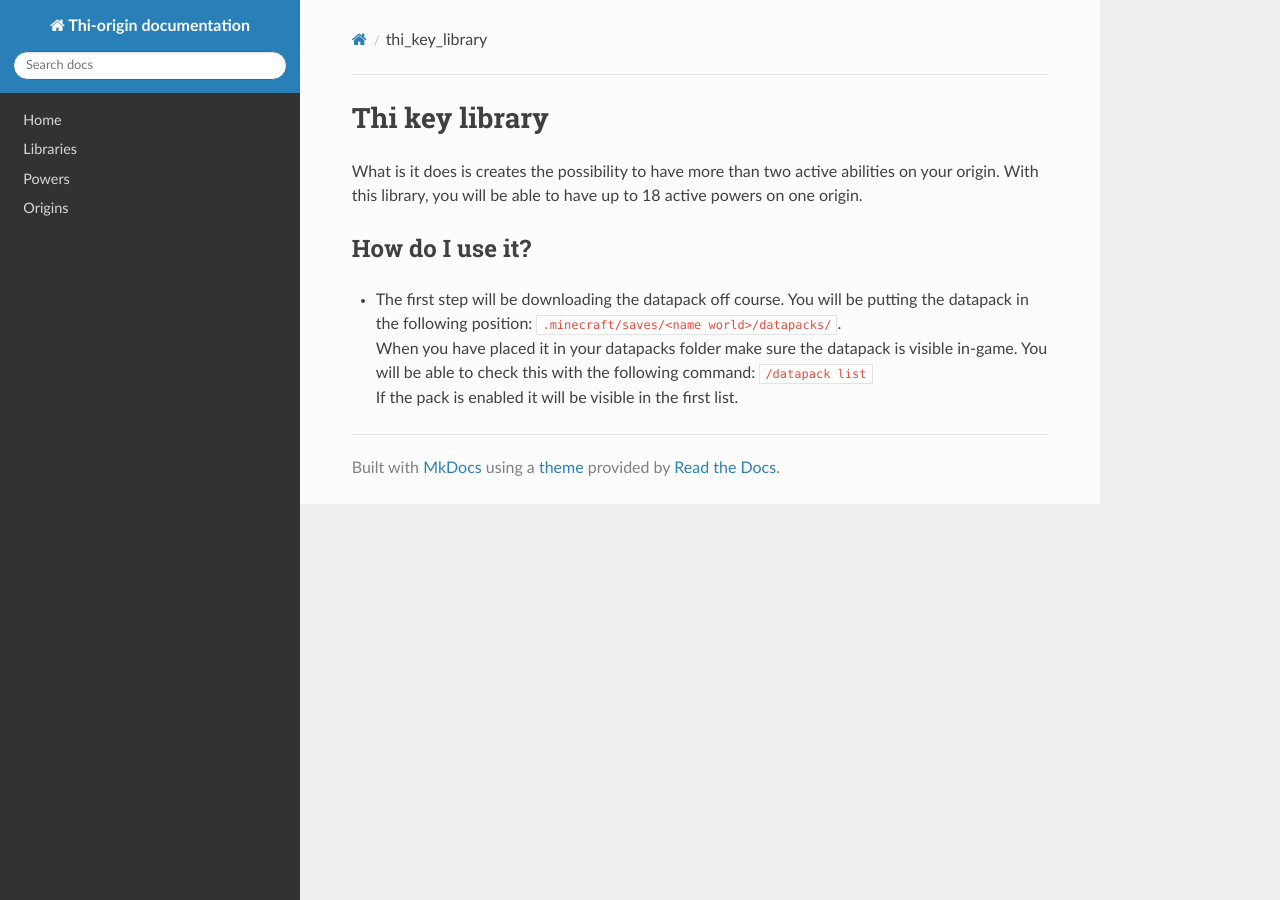
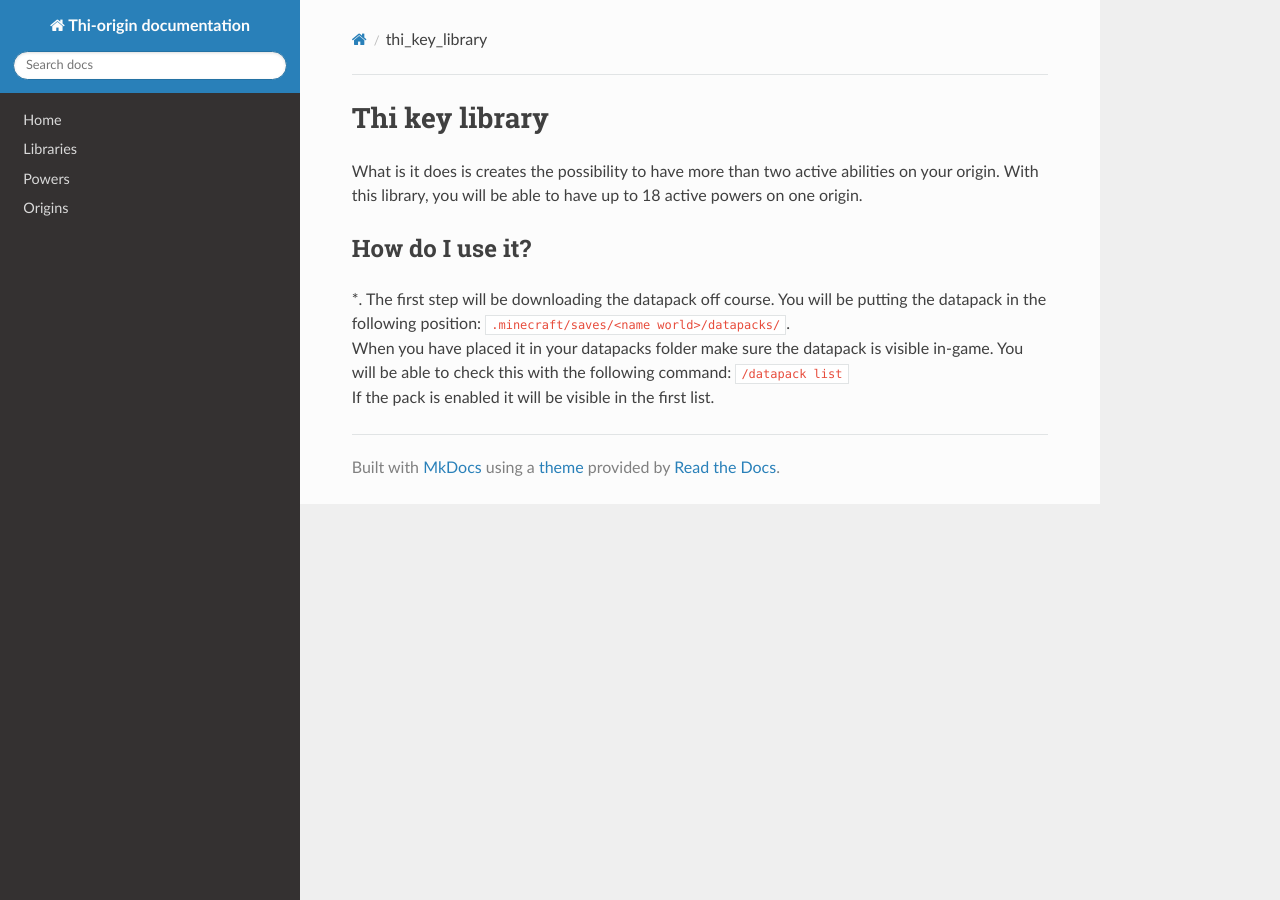
Before and after one commit to MisionThi/thi-origins-stuff, an MkDocs documentation site: the page built from docs/thi_key_library.md, in a window 1280 px wide. Built offline with MkDocs 1.6.1, drawn with Linux system fonts in a browser that asks for light colours; nearby versions of some CDN libraries.

```diff
--- a/docs/thi_key_library.md
+++ b/docs/thi_key_library.md
@@ -10,7 +10,7 @@ With this library, you will be able to have up to 18 active powers on one origin
 
 ## How do I use it?
 
-* The first step will be downloading the datapack off course. You will be putting the datapack in the following position:
+*. The first step will be downloading the datapack off course. You will be putting the datapack in the following position:
 `.minecraft/saves/<name world>/datapacks/`. <br />
 When you have placed it in your datapacks folder make sure the datapack is visible in-game.
 You will be able to check this with the following command: `/datapack list` <br />
```
